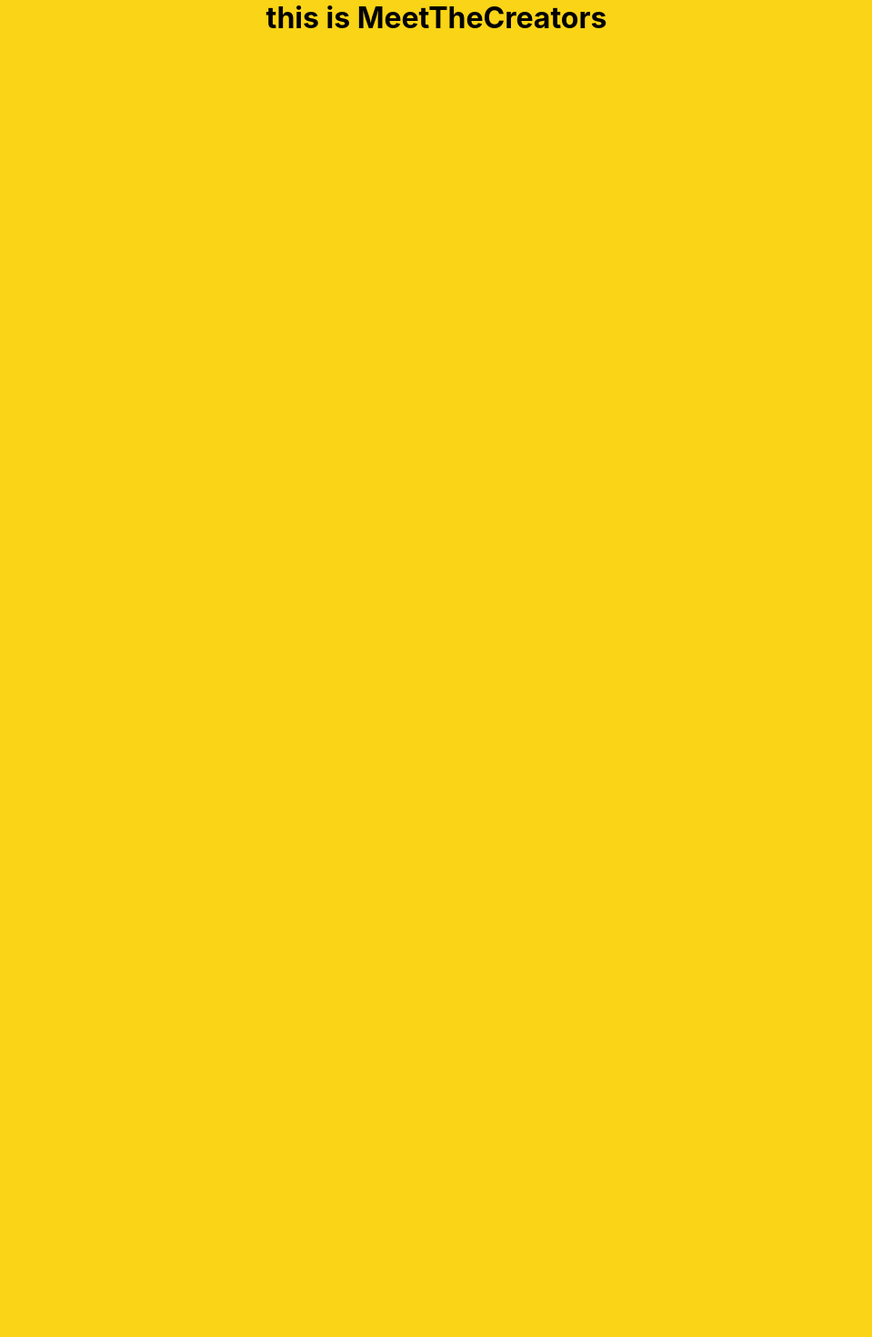
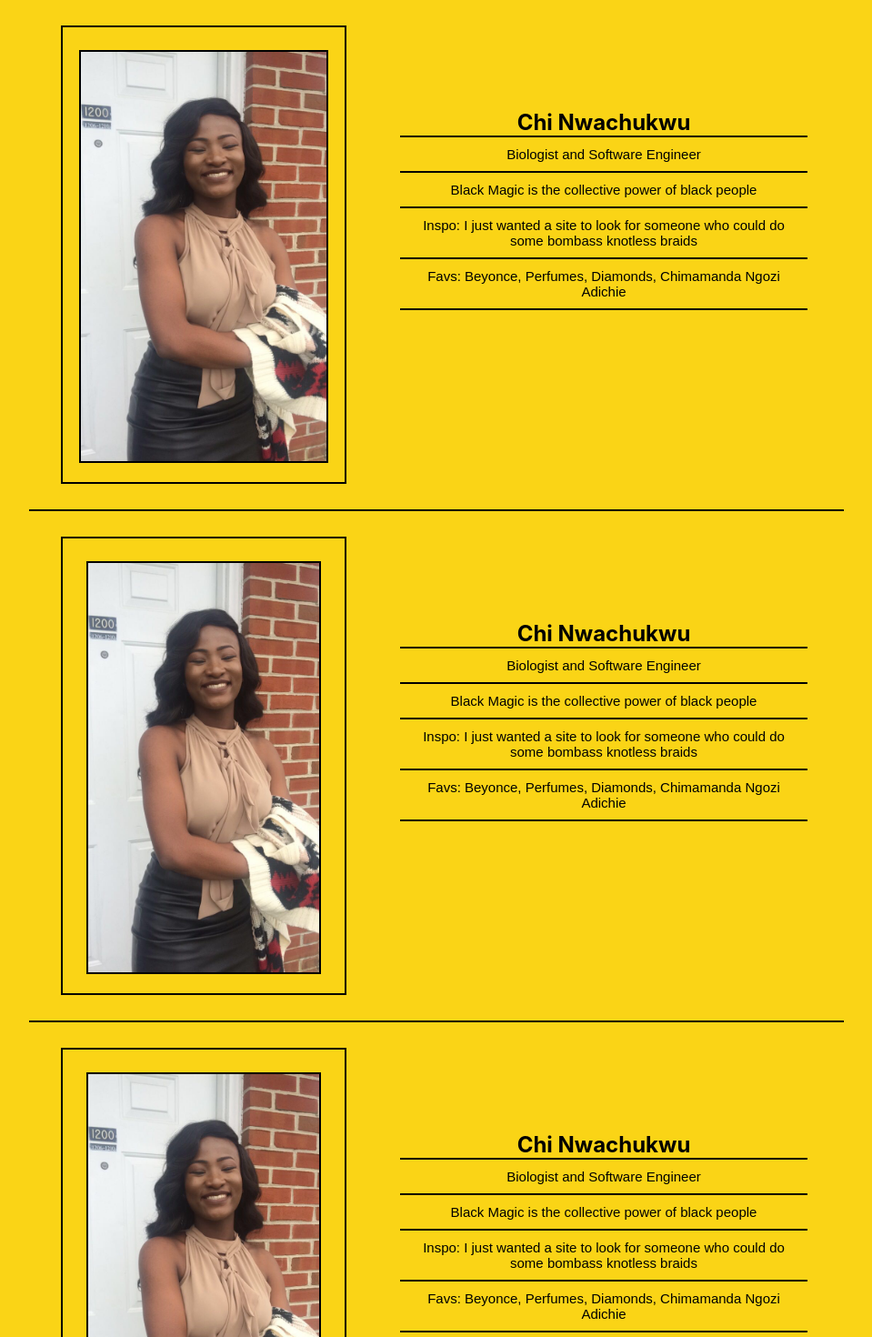
Before and after one commit to MobolanleAdebesin/black-magic-frontend, a React (Create React App) app: page /MeetTheCreators in a window 1280 px wide. Shown: the part 160-1630 px from the top of the page at 91% size, without its empty margins (160-1119 px from the left). Before the commit the page ends 800 px from the top, so only its background shows below. Built offline with nearby package versions, Linux system fonts and the light colour scheme; a web font is replaced by a local one.

Commit message:
finished css for creators page

```diff
--- a/src/Home.js
+++ b/src/Home.js
@@ -1,5 +1,4 @@
 import React, { Component } from 'react';
-import image from "./black-pride-woman-african-american-pregnancy-afro-hair-png-transparent-images.jpg"
 import "./Home.css";
 
 
--- /dev/null
+++ b/src/MeetTheCreators.css
@@ -0,0 +1,58 @@
+.Creator-box{
+    /* border: 2px solid black; */
+    height: 1700px;
+    width: 70%;
+}
+
+.Container{
+    margin: 0 auto;
+    padding: 0;
+    border-bottom: 2px solid black;
+    width: 100%;
+    height: 560px;
+    display: grid;
+    grid-template-columns: repeat(2, 1fr);
+    justify-content: center;
+    align-items: center;
+}
+
+.Picture{
+    margin-left: 35px;
+    border: 2px solid black;
+    height: 500px;
+    width: 310px;
+
+}
+
+img{
+    margin-top: 25px;
+    border: 2px solid black;
+}
+
+.Profile{
+    /* border: 2px solid black; */
+    height: 450px;
+    margin-left: -40px;
+    width: 100%;
+}
+
+.Profile-box{
+    margin-top: 65px;
+    height: 400px;
+}
+h2{
+    border-bottom: 2px solid black;
+}
+
+.Text-box{
+    font-size: 15px;
+    padding: 10px;
+    font-family: hk_grotesklight, sans-serif;
+    border-bottom: 2px solid black;
+
+}
+
+hr{
+    width: 75%;
+    background: black;
+}
--- a/src/MeetTheCreators.js
+++ b/src/MeetTheCreators.js
@@ -1,10 +1,54 @@
 import React, { Component } from 'react';
+import Chi from "./UNADJUSTEDNONRAW_thumb_32d.jpg"
+import "./MeetTheCreators.css"
 
 class MeetTheCreators extends Component {
     render() {
         return (
-            <div className="Home">
-                <h1>this is MeetTheCreators</h1>
+            <div className="Creator-box">
+                <div className="Container">
+                    <div className="Picture">
+                        <img src={Chi} alt="" height="450px" width="270px" />
+                    </div>
+                    <div className="Profile">
+                        <div className="Profile-box">
+                            <h2>Chi Nwachukwu</h2>
+                            <p className="Text-box">Biologist and Software Engineer</p>
+                            <p className="Text-box">Black Magic is the collective power of black people</p>
+                            <p className="Text-box">Inspo: <span>I just wanted a site to look for someone who could do some bombass knotless braids</span></p>
+                            <p className="Text-box">Favs: <span>Beyonce, Perfumes, Diamonds, Chimamanda Ngozi Adichie</span></p>
+                        </div>
+                    </div>
+                </div>
+                <div className="Container">
+                    <div className="Picture">
+                        <img src={Chi} alt="" height="450px" />
+                    </div>
+                    <div className="Profile">
+                        <div className="Profile-box">
+                            <h2>Chi Nwachukwu</h2>
+                            <p className="Text-box">Biologist and Software Engineer</p>
+                            <p className="Text-box">Black Magic is the collective power of black people</p>
+                            <p className="Text-box">Inspo: <span>I just wanted a site to look for someone who could do some bombass knotless braids</span></p>
+                            <p className="Text-box">Favs: <span>Beyonce, Perfumes, Diamonds, Chimamanda Ngozi Adichie</span></p>
+                        </div>
+                    </div>
+                </div>
+                <div className="Container">
+                    <div className="Picture">
+                        <img src={Chi} alt="" height="450px" />
+                    </div>
+                    <div className="Profile">
+                        <div className="Profile-box">
+                            <h2>Chi Nwachukwu</h2>
+                            <p className="Text-box">Biologist and Software Engineer</p>
+                            <p className="Text-box">Black Magic is the collective power of black people</p>
+                            <p className="Text-box">Inspo: <span>I just wanted a site to look for someone who could do some bombass knotless braids</span></p>
+                            <p className="Text-box">Favs: <span>Beyonce, Perfumes, Diamonds, Chimamanda Ngozi Adichie</span></p>
+                        </div>
+                    </div>
+                </div>
+
             </div>
         )
     }
--- a/src/Navbar.css
+++ b/src/Navbar.css
@@ -44,14 +44,15 @@
 }
 
 li:hover{
-    border-bottom: 2px solid black;
+    border-bottom: 5px solid black;
 }
 
 li{
     list-style-type: none;
     color: black;
-    padding: 30px 20px 0 20px;
+    padding: 30px 15px 0 20px;
     text-decoration: none;
+    font-size: 25px;
 }
 
 h4{
```
Also changed, not shown: src/UNADJUSTEDNONRAW_thumb_32d.jpg (added), src/black-pride-woman-african-american-pregnancy-afro-hair-png-transparent-images.jpg (deleted).
